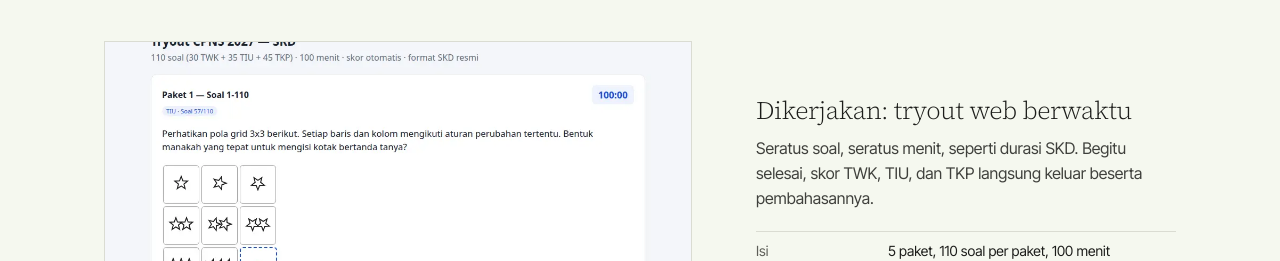
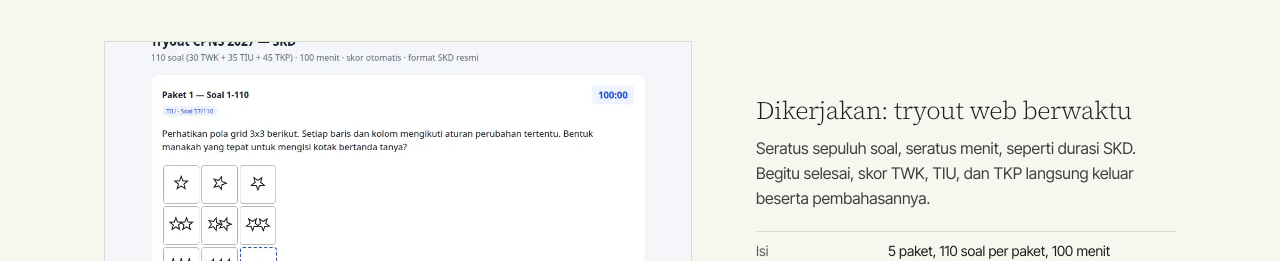
Before and after one commit to zuhruf0500-create/Peta-capaian_kelas, a plain HTML site: page cpns.html in a window 1280 px wide. Shown: the part 2240-2501 px from the top of the page. Drawn offline with Linux system fonts and the light colour scheme.

Commit message:
Halaman CPNS: tryout web 110 soal (format SKD resmi)

```diff
--- a/cpns.html
+++ b/cpns.html
@@ -148,7 +148,7 @@
         </figure>
         <div class="tour__text">
           <h3>Dikerjakan: tryout web berwaktu</h3>
-          <p>Seratus soal, seratus menit, seperti durasi SKD. Begitu selesai, skor TWK, TIU, dan TKP langsung keluar beserta pembahasannya.</p>
+          <p>Seratus sepuluh soal, seratus menit, seperti durasi SKD. Begitu selesai, skor TWK, TIU, dan TKP langsung keluar beserta pembahasannya.</p>
           <dl class="spec">
             <div><dt>Isi</dt><dd>5 paket, 110 soal per paket, 100 menit</dd></div>
             <div><dt>Figural</dt><dd>bergambar: 9 kotak, pencerminan, jaring-jaring kubus</dd></div>
```
